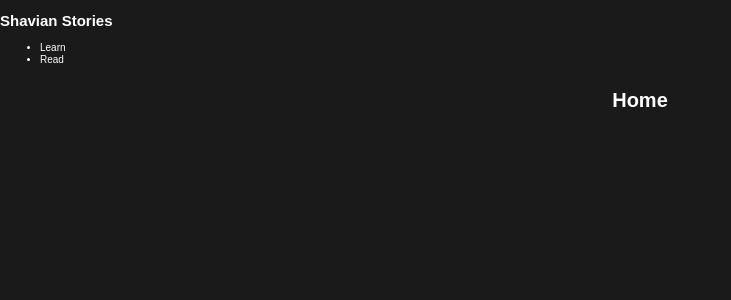
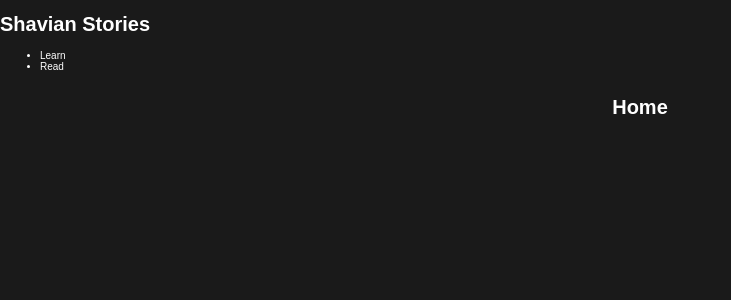
Before and after one commit to seanmturley/shavian-stories, a Next.js app: page / in a window 1280 px wide. Shown: the top 300 px of the page, without its empty margins (0-731 px from the left). Built offline with nearby package versions, Linux system fonts and the light colour scheme; a web font is replaced by a local one.

Commit message:
[#70] Wrap NavBar in a 'header' and separate 'h1' and 'nav' elements

```diff
--- a/src/components/nav-bar.tsx
+++ b/src/components/nav-bar.tsx
@@ -3,10 +3,12 @@ import styles from "./nav-bar.module.css";
 
 export default function NavBar() {
   return (
+    <header>
+      <h1>
+        <Link href="/">Shavian Stories</Link>
+      </h1>
+
       <nav>
-      <Link href="/">
-        <h1>Shavian Stories</h1>
-      </Link>
         <ul>
           <li className={styles.dropdown}>
             <Link href="#">Learn</Link>
@@ -22,6 +24,7 @@ export default function NavBar() {
               </li>
             </ul>
           </li>
+
           <li className={styles.dropdown}>
             <Link href="/library">Read</Link>
             <ul className={styles.dropdownContent}>
@@ -38,5 +41,6 @@ export default function NavBar() {
           </li>
         </ul>
       </nav>
+    </header>
   );
 }
```
Lines whose indentation alone changed are shown as unchanged.
